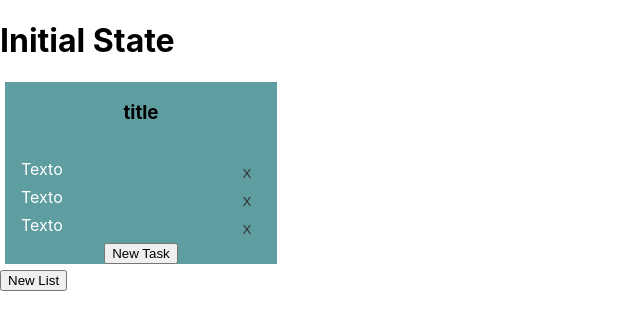
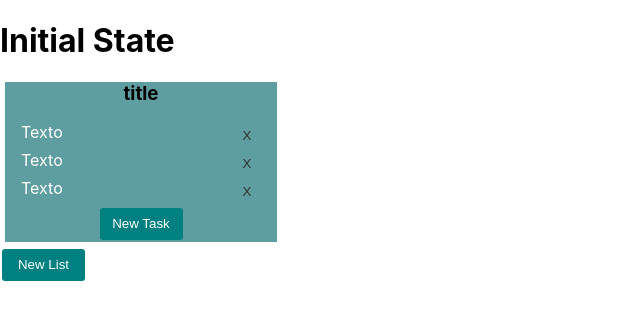
Before and after one commit to pardo30/trello_clone, a React (Create React App) app in the folder trello/: page / in a window 1280 px wide. Shown: the top 330 px of the page, without its empty margins (0-640 px from the left). Built offline with nearby package versions, Linux system fonts and the light colour scheme.

Commit message:
Style Components

```diff
--- a/trello/src/App.css
+++ b/trello/src/App.css
@@ -1,4 +1,5 @@
 .App {
   display: flex;
+  flex-direction: column;
 
 }
--- a/trello/src/components/TrelloColunm.css
+++ b/trello/src/components/TrelloColunm.css
@@ -11,6 +11,8 @@
 .listTitle {
     width: 100%;
     height: 40px;
+    margin: 0;
+
 
     text-align: center;
     color: black;
--- a/trello/src/components/TrelloForm.css
+++ b/trello/src/components/TrelloForm.css
@@ -0,0 +1,11 @@
+.buttonForm {
+    width: 83px;
+    height: 32px;
+    margin: 2px;
+
+    color: white;
+    border: none;
+    border-radius: 3px;
+    background-color: teal;
+
+}
--- a/trello/src/components/TrelloForm.jsx
+++ b/trello/src/components/TrelloForm.jsx
@@ -1,4 +1,5 @@
-import React, { useState } from 'react'
+import React, { useState } from 'react';
+import './TrelloForm.css';
 
 
 
@@ -12,7 +13,7 @@ const TrelloForm = (props) => {
 
     const buttonForm = () => {
         return(
-            <button onClick={openForm} >
+            <button onClick={openForm} className="buttonForm" >
                 {buttonText}
             </button>
         )
```
Also changed, not shown: trello/src/img/background.png (added).
